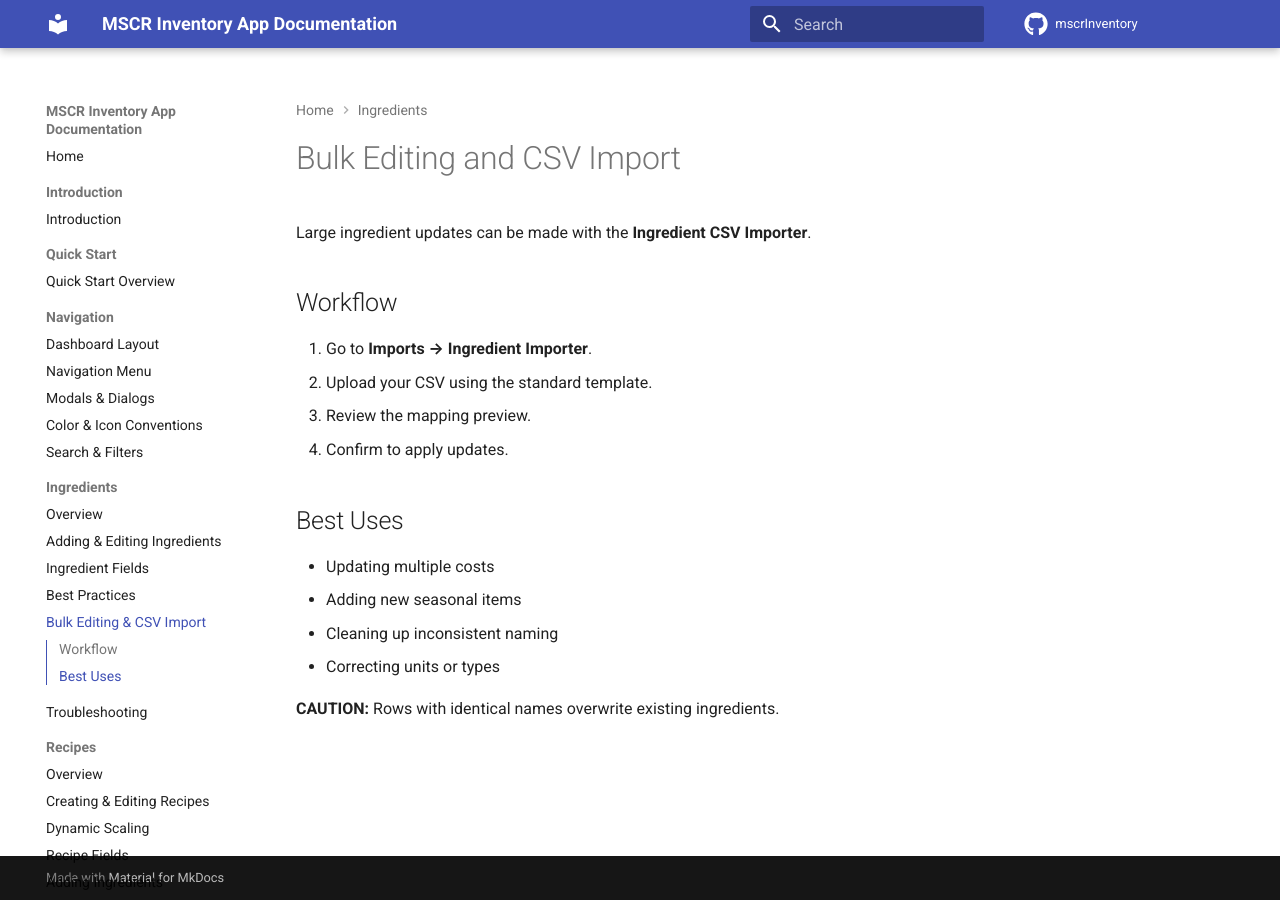
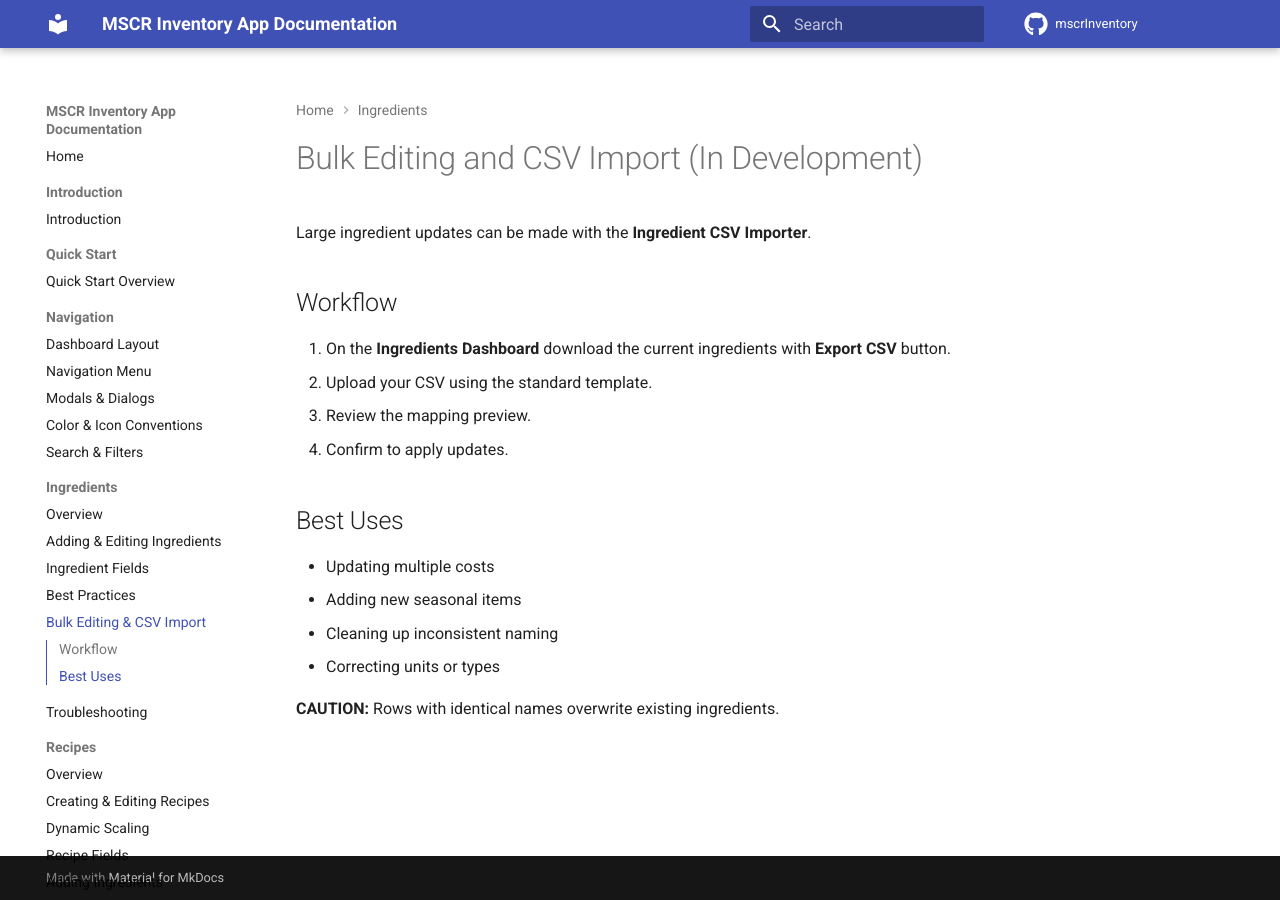
Before and after one commit to mahbam42/mscrInventory, an MkDocs documentation site: the page built from docs/04_Ingredients/05_CSV.md, in a window 1280 px wide. Built offline with MkDocs 1.6.1 and Material for MkDocs 9.7.7, drawn with Linux system fonts in a browser that asks for light colours; comment, search, counter and statistics services are not loaded.

Commit message:
a few revisions

```diff
--- a/docs/04_Ingredients/05_CSV.md
+++ b/docs/04_Ingredients/05_CSV.md
@@ -1,9 +1,9 @@
-# Bulk Editing and CSV Import
+# Bulk Editing and CSV Import (In Development)
 
 Large ingredient updates can be made with the **Ingredient CSV Importer**.
 
 ## Workflow
-1. Go to **Imports → Ingredient Importer**.
+1. On the **Ingredients Dashboard** download the current ingredients with **Export CSV** button.
 2. Upload your CSV using the standard template.
 3. Review the mapping preview.
 4. Confirm to apply updates.
```
Also changed, not shown: docs/03_Navigation/02_NavigationMenu.md (+0 -1 lines), docs/03_Navigation/03_ModalsDialogs.md (+0 -1 lines), docs/03_Navigation/04_ColorIcons.md (+0 -1 lines).
